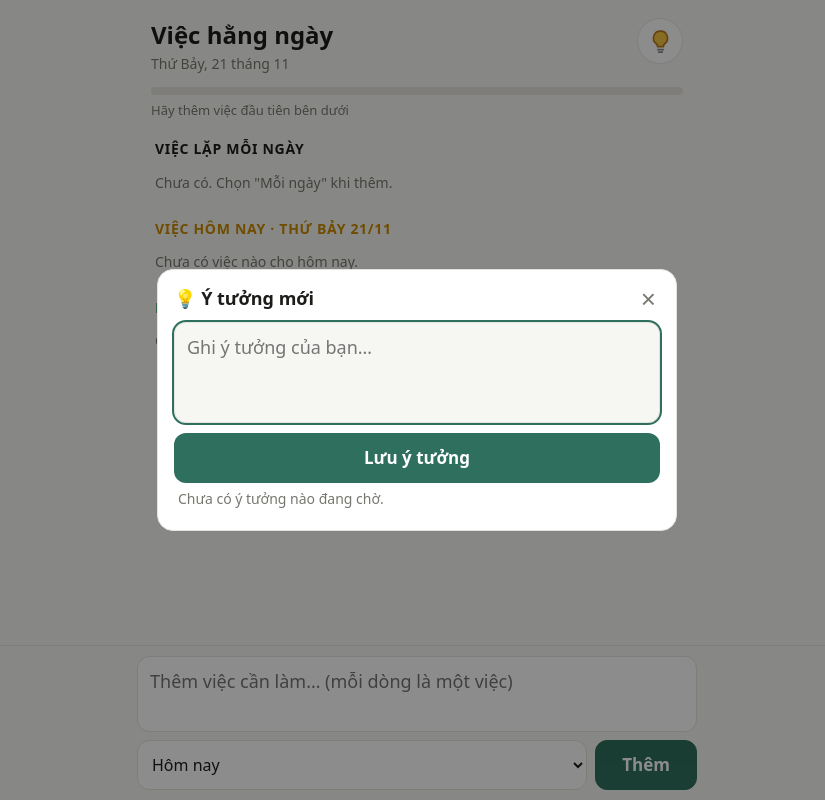
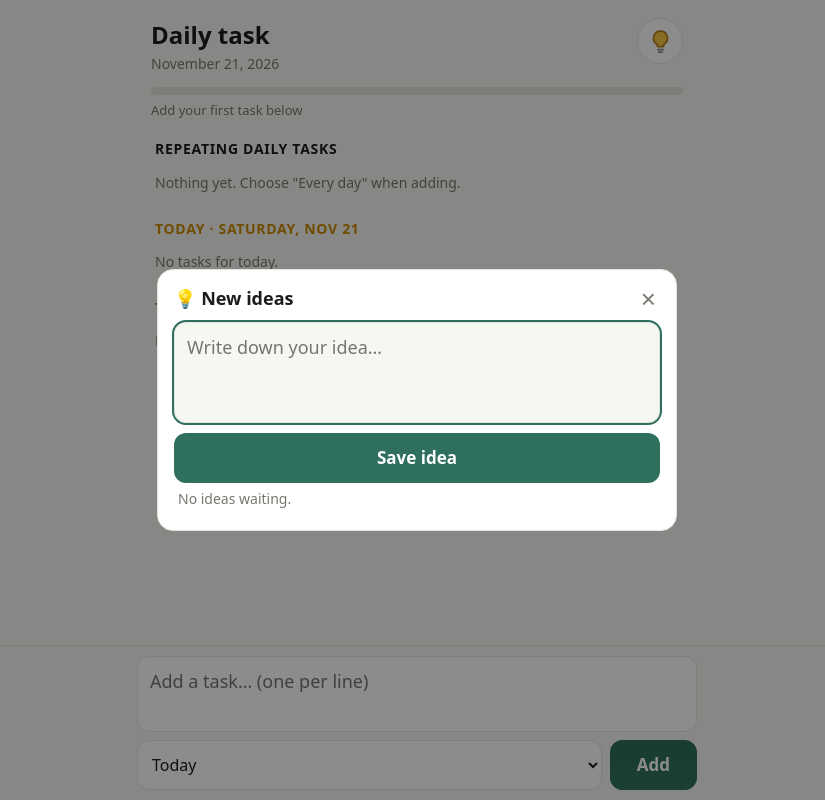
Before and after one commit to sinhdao/Daily-task, a plain HTML site: page index.html in a window 1280 px wide. Both pictures are taken after a click on the button "New ideas". Shown: the whole page, without its empty margins (223-1048 px from the left). Drawn offline with Linux system fonts and the light colour scheme.

Commit message:
Đổi tiêu đề thành Daily task và chuyển toàn bộ giao diện sang tiếng Anh
Co-Authored-By: Claude Sonnet 5.5 <noreply@anthropic.com>
Claude-Session: https://claude.ai/code/session_013uHqrgoxY5DJ8YSwMuwQQ3

```diff
--- a/index.html
+++ b/index.html
@@ -1,5 +1,5 @@
 <!DOCTYPE html>
-<html lang="vi">
+<html lang="en">
 <head>
 <meta charset="utf-8">
 <meta name="viewport" content="width=device-width, initial-scale=1, viewport-fit=cover">
@@ -7,7 +7,7 @@
 <meta name="apple-mobile-web-app-capable" content="yes">
 <link rel="apple-touch-icon" href="icon.png">
 <link rel="icon" type="image/png" href="icon-512.png">
-<title>Việc hằng ngày</title>
+<title>Daily task</title>
 <style>
 :root{--bg:#f6f6f3;--card:#fff;--ink:#1c1c1a;--muted:#77776f;--line:#e4e3dd;--accent:#2f6f5e}
 @media(prefers-color-scheme:dark){:root{--bg:#141414;--card:#202020;--ink:#ecebe6;--muted:#9a9993;--line:#333;--accent:#5fb59d}}
@@ -77,32 +77,32 @@ select,.go{font:inherit;border-radius:12px;border:1px solid var(--line);backgrou
 <body>
 <div class="wrap">
   <div class="top">
-    <div><h1>Việc hằng ngày</h1><div class="date" id="date"></div></div>
-    <button class="bulb" id="bulb" type="button" aria-label="Ý tưởng mới"><svg viewBox="0 0 24 24" aria-hidden="true"><path d="M12 2.8a6.2 6.2 0 0 0-3.7 11.2c.6.5 1 1.2 1 2v.5h5.4V16c0-.8.4-1.5 1-2A6.2 6.2 0 0 0 12 2.8z" fill="#f5c542" stroke="#b7791f" stroke-width="1.5" stroke-linejoin="round"/><path d="M9.6 19.2h4.8M10.4 21.4h3.2" stroke="#8a8a82" stroke-width="1.6" stroke-linecap="round"/></svg><span class="bd" id="bdg"></span></button>
+    <div><h1>Daily task</h1><div class="date" id="date"></div></div>
+    <button class="bulb" id="bulb" type="button" aria-label="New ideas"><svg viewBox="0 0 24 24" aria-hidden="true"><path d="M12 2.8a6.2 6.2 0 0 0-3.7 11.2c.6.5 1 1.2 1 2v.5h5.4V16c0-.8.4-1.5 1-2A6.2 6.2 0 0 0 12 2.8z" fill="#f5c542" stroke="#b7791f" stroke-width="1.5" stroke-linejoin="round"/><path d="M9.6 19.2h4.8M10.4 21.4h3.2" stroke="#8a8a82" stroke-width="1.6" stroke-linecap="round"/></svg><span class="bd" id="bdg"></span></button>
   </div>
   <div class="prog"><i id="bar"></i></div>
   <div class="count" id="count"></div>
-  <h2 class="h-daily">Việc lặp mỗi ngày</h2>
+  <h2 class="h-daily">Repeating daily tasks</h2>
   <div id="daily"></div>
-  <h2 class="h-today">Việc hôm nay · <span id="todayDate"></span></h2>
+  <h2 class="h-today">Today · <span id="todayDate"></span></h2>
   <div id="once"></div>
-  <h2 class="h-tom">Ngày mai · <span id="tomDate"></span></h2>
+  <h2 class="h-tom">Tomorrow · <span id="tomDate"></span></h2>
   <div id="tomorrow"></div>
-  <div id="laterWrap"><h2>Sắp tới</h2><div id="later"></div></div>
-  <button class="clear" id="clear">Xóa các việc đã xong</button>
+  <div id="laterWrap"><h2>Upcoming</h2><div id="later"></div></div>
+  <button class="clear" id="clear">Clear completed tasks</button>
 </div>
 <form id="f" autocomplete="off">
-  <div class="row hide" id="dateRow"><label for="dt">Làm vào ngày</label><input type="date" id="dt"></div>
-  <div class="row"><textarea id="t" rows="2" placeholder="Thêm việc cần làm… (mỗi dòng là một việc)" maxlength="600" spellcheck="true" autocorrect="on" autocapitalize="sentences" lang="vi" enterkeyhint="enter" aria-label="Nội dung"></textarea></div>
+  <div class="row hide" id="dateRow"><label for="dt">Do it on</label><input type="date" id="dt"></div>
+  <div class="row"><textarea id="t" rows="2" placeholder="Add a task… (one per line)" maxlength="600" spellcheck="true" autocorrect="on" autocapitalize="sentences" lang="en" enterkeyhint="enter" aria-label="Task"></textarea></div>
   <div class="row" id="ctl">
-    <select id="k" aria-label="Thêm vào"><option value="once">Hôm nay</option><option value="tom">Ngày mai</option><option value="pick">Chọn ngày…</option><option value="daily">Mỗi ngày</option></select>
-    <button class="go" type="submit">Thêm</button>
+    <select id="k" aria-label="Add to"><option value="once">Today</option><option value="tom">Tomorrow</option><option value="pick">Pick a date…</option><option value="daily">Every day</option></select>
+    <button class="go" type="submit">Add</button>
   </div>
 </form>
 <dialog id="idDlg">
-  <div class="dh"><strong>💡 Ý tưởng mới</strong><button type="button" id="idClose" aria-label="Đóng">×</button></div>
-  <textarea id="it" rows="3" maxlength="600" placeholder="Ghi ý tưởng của bạn…" spellcheck="true" autocorrect="on" autocapitalize="sentences" lang="vi" aria-label="Ý tưởng"></textarea>
-  <button class="save" type="button" id="idSave">Lưu ý tưởng</button>
+  <div class="dh"><strong>💡 New ideas</strong><button type="button" id="idClose" aria-label="Close">×</button></div>
+  <textarea id="it" rows="3" maxlength="600" placeholder="Write down your idea…" spellcheck="true" autocorrect="on" autocapitalize="sentences" lang="en" aria-label="Idea"></textarea>
+  <button class="save" type="button" id="idSave">Save idea</button>
   <div id="idList"></div>
 </dialog>
 <div class="toast" id="toast"></div>
@@ -112,8 +112,9 @@ select,.go{font:inherit;border-radius:12px;border:1px solid var(--line);backgrou
   var s={items:[],day:""};
   function today(){var d=new Date(),z=new Date(d.getTime()-d.getTimezoneOffset()*6e4);return z.toISOString().slice(0,10)}
   function shift(iso,n){var p=iso.split("-"),d=new Date(+p[0],+p[1]-1,+p[2]+n),z=new Date(d.getTime()-d.getTimezoneOffset()*6e4);return z.toISOString().slice(0,10)}
-  var WD=["Chủ nhật","Thứ hai","Thứ ba","Thứ tư","Thứ năm","Thứ sáu","Thứ bảy"];
-  function lbl(iso){var p=iso.split("-"),d=new Date(+p[0],+p[1]-1,+p[2]);return WD[d.getDay()]+" "+p[2]+"/"+p[1]}
+  var WD=["Sunday","Monday","Tuesday","Wednesday","Thursday","Friday","Saturday"],MON=["Jan","Feb","Mar","Apr","May","Jun","Jul","Aug","Sep","Oct","Nov","Dec"];
+  function nice(iso,withYear){var p=iso.split("-");return MON[+p[1]-1]+" "+(+p[2])+(withYear?", "+p[0]:"")}
+  function lbl(iso){var p=iso.split("-"),d=new Date(+p[0],+p[1]-1,+p[2]);return WD[d.getDay()]+", "+nice(iso)}
   function toast(m){var t=$("#toast");t.textContent=m;t.classList.add("on");clearTimeout(toast.h);toast.h=setTimeout(function(){t.classList.remove("on")},1700)}
   function load(){try{var r=JSON.parse(localStorage.getItem(KEY));if(r&&r.items)s=r}catch(e){}}
   function save(){try{localStorage.setItem(KEY,JSON.stringify(s))}catch(e){}}
@@ -121,48 +122,48 @@ select,.go{font:inherit;border-radius:12px;border:1px solid var(--line);backgrou
   function rollover(){
     var t=today();
     if(s.day!==t){
-      s.items=s.items.filter(function(i){return i.kind!=="once"||!i.done||(i.for&&i.for>=t)}); // việc hôm qua đã xong thì bỏ, chưa xong thì giữ lại
+      s.items=s.items.filter(function(i){return i.kind!=="once"||!i.done||(i.for&&i.for>=t)}); // drop finished one-off tasks, keep unfinished ones
       s.items.forEach(function(i){if(i.kind==="daily")i.done=false});
       s.day=t;save();
     }
   }
   function row(i){
-    return '<div class="item'+(i.done?' done':'')+'"><input type="checkbox" data-c="'+i.id+'"'+(i.done?' checked':'')+'><span>'+esc(i.text)+'</span><button data-d="'+i.id+'" aria-label="Xóa">×</button></div>';
+    return '<div class="item'+(i.done?' done':'')+'"><input type="checkbox" data-c="'+i.id+'"'+(i.done?' checked':'')+'><span>'+esc(i.text)+'</span><button data-d="'+i.id+'" aria-label="Delete">×</button></div>';
   }
   function ideaRow(i){
-    var at=i.at?'Nhập ngày '+i.at.split("-").reverse().join("/"):"";
-    return '<div class="iditem'+(i.done?' done':'')+'"><input type="checkbox" data-c="'+i.id+'"'+(i.done?' checked':'')+' aria-label="Đã hoàn thành"><div class="tx"><span>'+esc(i.text)+'</span><small>'+at+'</small></div>'+(i.done?'':'<button class="p" data-p="'+i.id+'" aria-label="Chuyển thành việc hôm nay">→ Việc</button>')+'<button data-d="'+i.id+'" aria-label="Xóa">×</button></div>';
+    var at=i.at?'Added '+nice(i.at,true):"";
+    return '<div class="iditem'+(i.done?' done':'')+'"><input type="checkbox" data-c="'+i.id+'"'+(i.done?' checked':'')+' aria-label="Completed"><div class="tx"><span>'+esc(i.text)+'</span><small>'+at+'</small></div>'+(i.done?'':'<button class="p" data-p="'+i.id+'" aria-label="Move to tasks for today">→ Task</button>')+'<button data-d="'+i.id+'" aria-label="Delete">×</button></div>';
   }
   function renderIdeas(){
     var all=s.items.filter(function(i){return i.kind==="idea"});
     var open=all.filter(function(i){return!i.done}).sort(function(a,b){return(a.at||"")<(b.at||"")?1:(a.at||"")>(b.at||"")?-1:0});
     var done=all.filter(function(i){return i.done});
     $("#bdg").textContent=open.length?String(open.length):"";
-    $("#idList").innerHTML=(open.length?open.map(ideaRow).join(""):'<div class="empty">Chưa có ý tưởng nào đang chờ.</div>')+
-      (done.length?'<div class="idh">Đã hoàn thành ('+done.length+')</div>'+done.map(ideaRow).join(""):"");
+    $("#idList").innerHTML=(open.length?open.map(ideaRow).join(""):'<div class="empty">No ideas waiting.</div>')+
+      (done.length?'<div class="idh">Completed ('+done.length+')</div>'+done.map(ideaRow).join(""):"");
   }
   function futureRow(i,showDate){
-    return '<div class="item future"><span>'+esc(i.text)+(showDate?'<small>'+lbl(i.for)+'</small>':'')+'</span><button class="p" data-t2="'+i.id+'" aria-label="Chuyển sang hôm nay">→ Hôm nay</button><button data-d="'+i.id+'" aria-label="Xóa">×</button></div>';
+    return '<div class="item future"><span>'+esc(i.text)+(showDate?'<small>'+lbl(i.for)+'</small>':'')+'</span><button class="p" data-t2="'+i.id+'" aria-label="Move to today">→ Today</button><button data-d="'+i.id+'" aria-label="Delete">×</button></div>';
   }
   function render(){
-    $("#date").textContent=new Date().toLocaleDateString("vi-VN",{weekday:"long",day:"numeric",month:"long"});
+    $("#date").textContent=new Date().toLocaleDateString("en-US",{month:"long",day:"numeric",year:"numeric"});
     var T=today(),TM=shift(T,1);
     var d=s.items.filter(function(i){return i.kind==="daily"}),
         o=s.items.filter(function(i){return i.kind==="once"&&(!i.for||i.for<=T)}),
         tm=s.items.filter(function(i){return i.kind==="once"&&i.for===TM}),
         lt=s.items.filter(function(i){return i.kind==="once"&&i.for>TM}).sort(function(a,b){return a.for<b.for?-1:1});
     $("#tomDate").textContent=lbl(TM);$("#todayDate").textContent=lbl(T);
-    $("#tomorrow").innerHTML=tm.map(function(i){return futureRow(i,false)}).join("")||'<div class="empty">Chưa có. Chọn "Ngày mai" ở ô bên dưới để lên danh sách trước khi ngủ.</div>';
+    $("#tomorrow").innerHTML=tm.map(function(i){return futureRow(i,false)}).join("")||'<div class="empty">Nothing yet. Choose "Tomorrow" below to plan before bed.</div>';
     $("#laterWrap").classList.toggle("hide",!lt.length);
     $("#later").innerHTML=lt.map(function(i){return futureRow(i,true)}).join("");
-    $("#daily").innerHTML=d.map(row).join("")||'<div class="empty">Chưa có. Chọn "Mỗi ngày" khi thêm.</div>';
-    $("#once").innerHTML=o.map(row).join("")||'<div class="empty">Chưa có việc nào cho hôm nay.</div>';
+    $("#daily").innerHTML=d.map(row).join("")||'<div class="empty">Nothing yet. Choose "Every day" when adding.</div>';
+    $("#once").innerHTML=o.map(row).join("")||'<div class="empty">No tasks for today.</div>';
     renderIdeas();
     var tasks=d.concat(o),n=tasks.length,k=tasks.filter(function(i){return i.done}).length;
     $("#bar").style.width=(n?k/n*100:0)+"%";
-    $("#count").textContent=n?("Đã xong "+k+"/"+n+" việc"):"Hãy thêm việc đầu tiên bên dưới";
+    $("#count").textContent=n?(k+" of "+n+" done"):"Add your first task below";
   }
-  function syncSel(){var v=$("#k").value;$("#t").placeholder=v==="tom"?"Việc ngày mai…":v==="pick"?"Tên việc…":"Thêm việc cần làm… (mỗi dòng là một việc)";$("#dateRow").classList.toggle("hide",v!=="pick");if(v==="pick"&&!$("#dt").value)$("#dt").value=shift(today(),2)}
+  function syncSel(){var v=$("#k").value;$("#t").placeholder=v==="tom"?"Task for tomorrow…":v==="pick"?"Task name…":"Add a task… (one per line)";$("#dateRow").classList.toggle("hide",v!=="pick");if(v==="pick"&&!$("#dt").value)$("#dt").value=shift(today(),2)}
   $("#k").addEventListener("change",syncSel);
   function fitForm(){
     var t=$("#t");t.style.height="auto";t.style.height=Math.min(t.scrollHeight+2,window.innerHeight*0.4)+"px";
@@ -174,11 +175,11 @@ select,.go{font:inherit;border-radius:12px;border:1px solid var(--line);backgrou
     var lines=$("#t").value.split(/\n+/).map(function(x){return x.trim()}).filter(Boolean);if(!lines.length)return;
     var sel=$("#k").value,T=today(),kind=(sel==="tom"||sel==="pick")?"once":sel,fd="";
     if(sel==="tom")fd=shift(T,1);
-    if(sel==="pick"){fd=$("#dt").value;if(!fd){toast("Hãy chọn ngày");return}if(fd<=T)fd=""}
+    if(sel==="pick"){fd=$("#dt").value;if(!fd){toast("Pick a date");return}if(fd<=T)fd=""}
     lines.forEach(function(v,n){s.items.push({id:Date.now().toString(36)+n+Math.random().toString(36).slice(2,5),text:v,kind:kind,done:false,for:fd})});
     $("#t").value="";save();render();fitForm();
-    var c=lines.length>1?(lines.length+" việc"):"";
-    toast(sel==="tom"?"Đã thêm "+c+" vào Ngày mai":sel==="pick"&&fd?("Đã thêm "+c+" vào "+lbl(fd)):sel==="daily"?"Đã thêm "+c+" vào việc lặp mỗi ngày":"Đã thêm "+c+" vào hôm nay");
+    var c=lines.length>1?(lines.length+" tasks"):"task";
+    toast(sel==="tom"?"Added "+c+" to Tomorrow":sel==="pick"&&fd?("Added "+c+" to "+lbl(fd)):sel==="daily"?"Added "+c+" to daily repeats":"Added "+c+" to Today");
   });
   var itx=$("#it");
   function fitIdea(){itx.style.height="auto";itx.style.height=Math.min(itx.scrollHeight+2,window.innerHeight*0.4)+"px"}
@@ -192,7 +193,7 @@ select,.go{font:inherit;border-radius:12px;border:1px solid var(--line);backgrou
   };
   document.addEventListener("click",function(e){
     var c=e.target.getAttribute&&e.target.getAttribute("data-c"),d=e.target.getAttribute&&e.target.getAttribute("data-d"),pr=e.target.getAttribute&&e.target.getAttribute("data-p"),t2=e.target.getAttribute&&e.target.getAttribute("data-t2");
-    if(t2){s.items.forEach(function(i){if(i.id===t2){i.for=""}});save();render();toast("Đã chuyển sang hôm nay")}
+    if(t2){s.items.forEach(function(i){if(i.id===t2){i.for=""}});save();render();toast("Moved to today")}
     if(pr){s.items.forEach(function(i){if(i.id===pr){i.kind="once";i.done=false}});save();render()}
     if(c){s.items.forEach(function(i){if(i.id===c)i.done=e.target.checked});save();render()}
     if(d){s.items=s.items.filter(function(i){return i.id!==d});save();render()}
```
